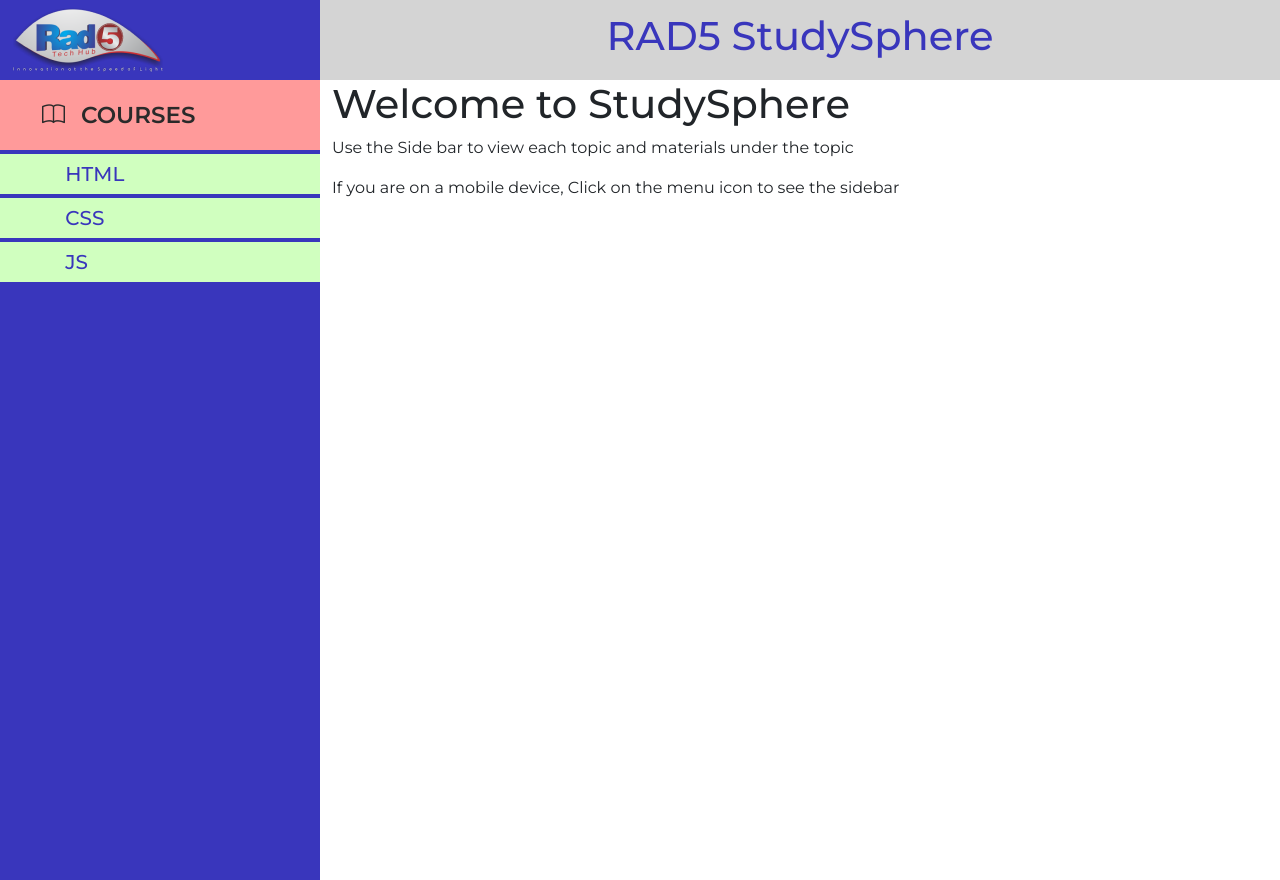
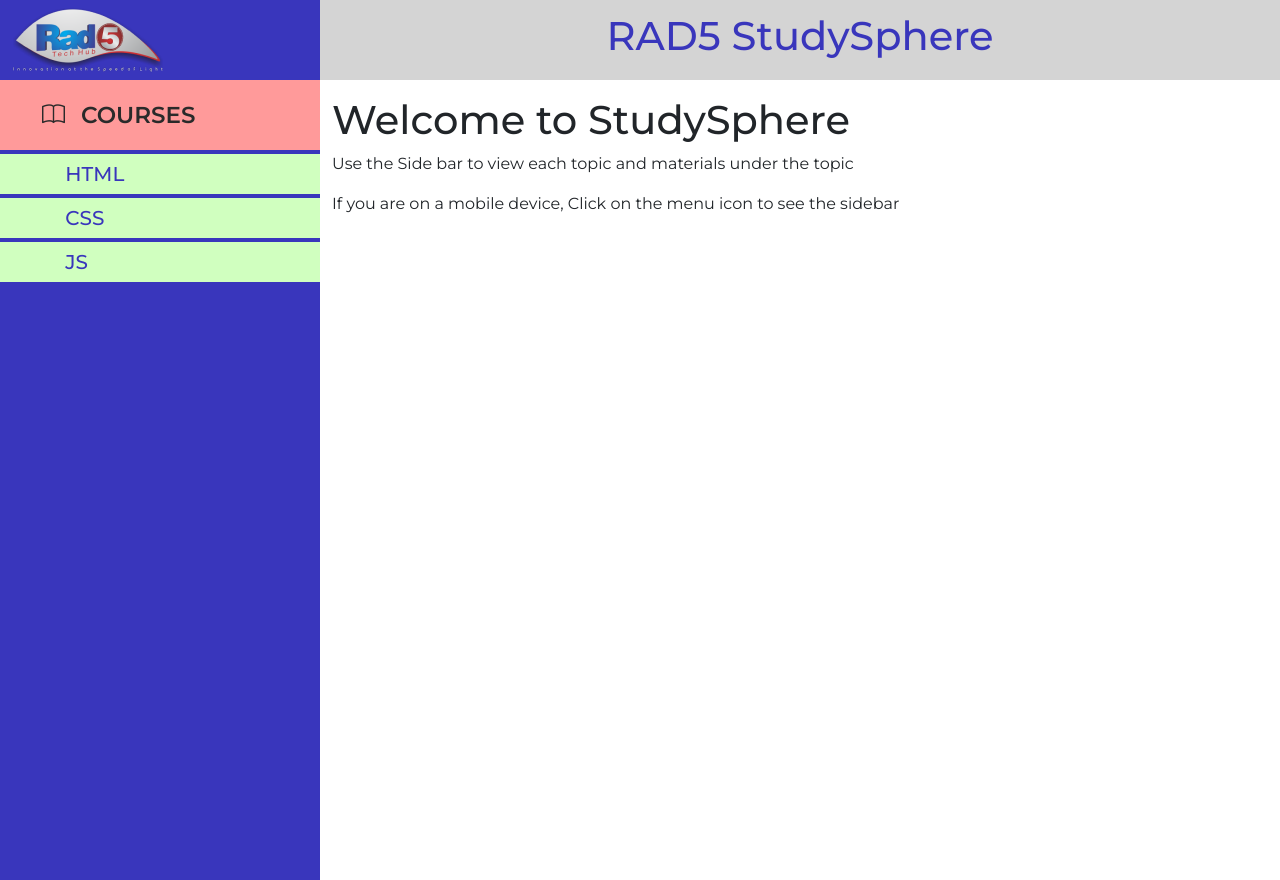
Before and after one commit to Neche-Stephen/course-materials, a React (Create React App) app: page / in a window 1280 px wide. Built offline with nearby package versions, Linux system fonts and the light colour scheme.

Commit message:
adjusted title of topics, by aadding a margin at the top

```diff
--- a/public/index.html
+++ b/public/index.html
@@ -27,7 +27,7 @@
       work correctly both with client-side routing and a non-root public URL.
       Learn how to configure a non-root public URL by running `npm run build`.
     -->
-    <title>Semi LMS</title>
+    <title>StudySphere</title>
   </head>
   <body>
     <noscript>You need to enable JavaScript to run this app.</noscript>
--- a/src/component/home/Home.jsx
+++ b/src/component/home/Home.jsx
@@ -2,7 +2,7 @@ import React from 'react'
 
 export default function Home() {
   return (
-    <div style={{fontFamily:'Montserrat'}}>
+    <div className='mt-3' style={{fontFamily:'Montserrat'}}>
         <h1>Welcome to StudySphere</h1>
         <p>Use the Side bar to view each topic and materials under the topic</p>
         <p>If you are on a mobile device, Click on the menu icon to see the sidebar</p>
--- a/src/component/topicComponent/TopicComponent.jsx
+++ b/src/component/topicComponent/TopicComponent.jsx
@@ -8,7 +8,7 @@ export default function TopicComponent( {topicDetails}) {
   return (
     <div className='topic_component'>
          <Container>
-            <Row className='mb-5'>
+            <Row className='mb-5 mt-3'>
                 <Col>
                     <h1>{title}</h1>
                 </Col>
```
